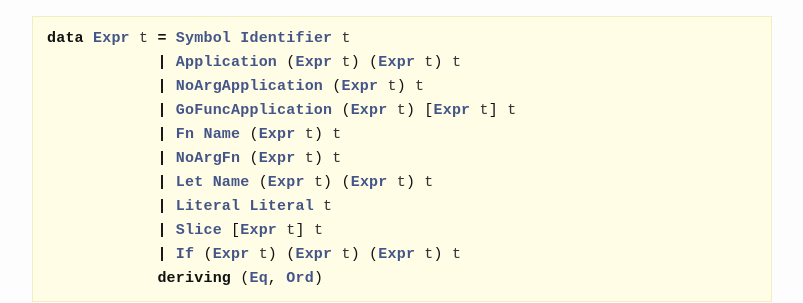
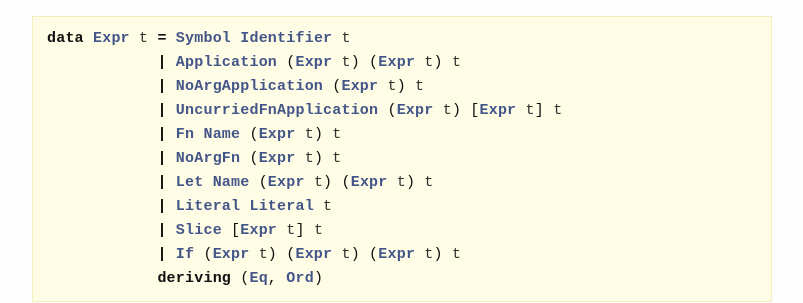
Before and after one commit to oden-lang/oden-lang.github.io, a Jekyll site: the page built from blog/_posts/2016-01-17-the-haskell-rewrite.md, in a window 1280 px wide and 900 px high, scrolled down 3700 px. Shown: the part 158-461 px from the top of the window, without its empty margins (238-1041 px from the left). Built offline with Jekyll 4.4.1, drawn with Linux system fonts in a browser that asks for light colours; comment, search, counter and statistics services are not loaded.

Commit message:
Use new AST name

```diff
--- a/blog/_posts/2016-01-17-the-haskell-rewrite.md
+++ b/blog/_posts/2016-01-17-the-haskell-rewrite.md
@@ -189,7 +189,7 @@ writing):
 data Expr t = Symbol Identifier t
             | Application (Expr t) (Expr t) t
             | NoArgApplication (Expr t) t
-            | GoFuncApplication (Expr t) [Expr t] t
+            | UncurriedFnApplication (Expr t) [Expr t] t
             | Fn Name (Expr t) t
             | NoArgFn (Expr t) t
             | Let Name (Expr t) (Expr t) t
```
